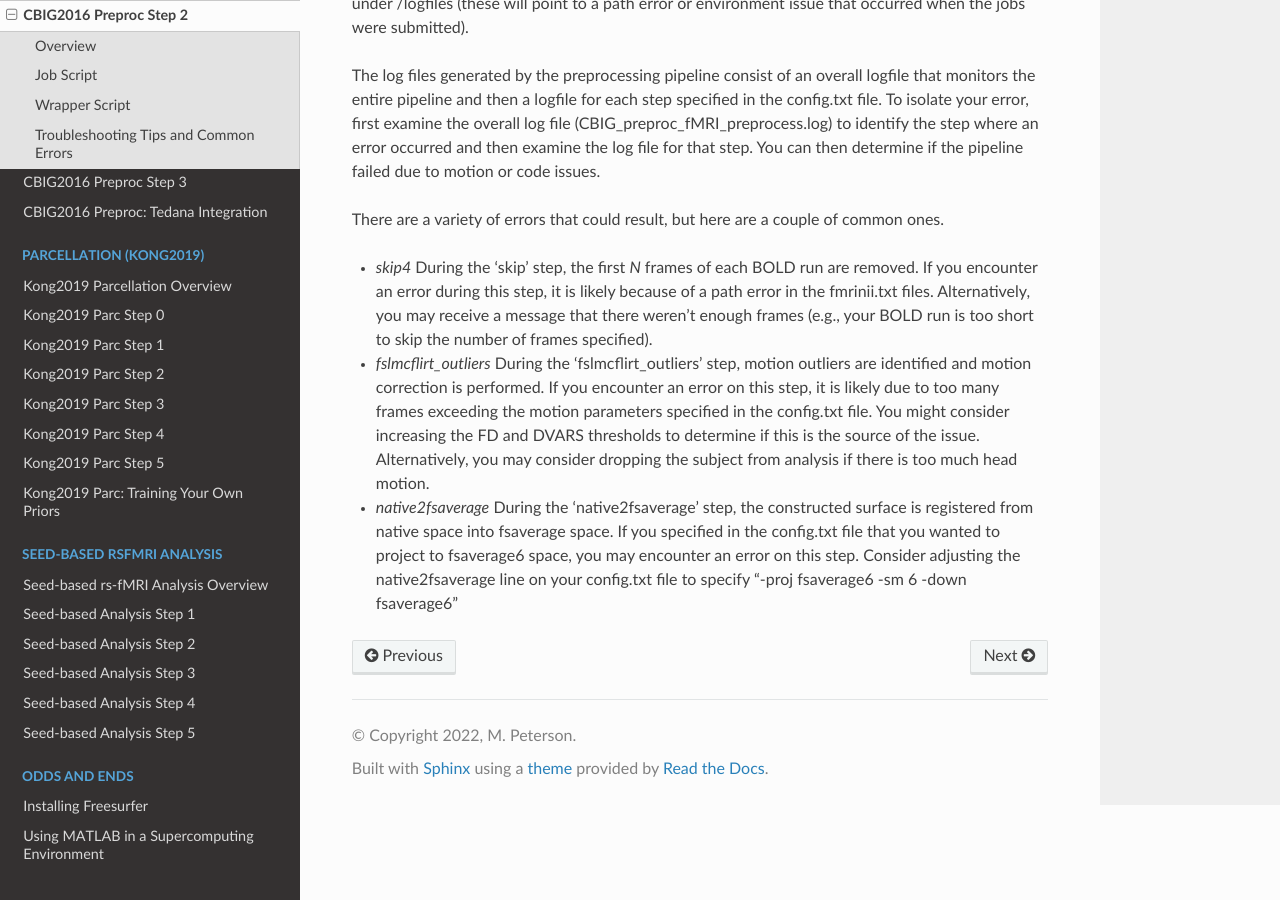
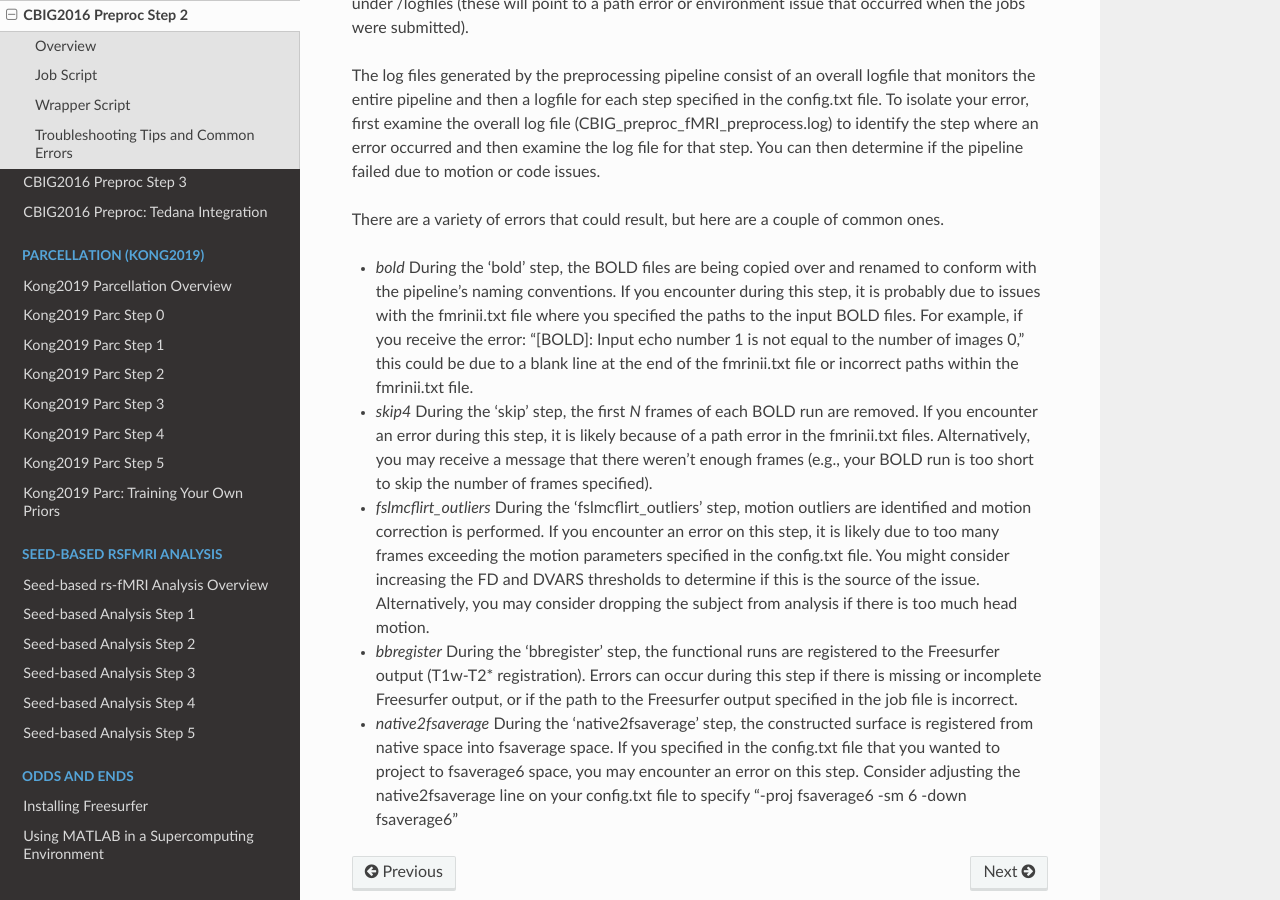
Before and after one commit to peter3200/NeuroDocs, a Sphinx documentation site: the page built from docs/source/cprep/cprep_2.rst, in a window 1280 px wide and 900 px high, scrolled down 1965 px. Built offline with Sphinx 7.4.7 and the Read the Docs theme 2.0.0, drawn with Linux system fonts in a browser that asks for light colours.

Commit message:
Add files via upload

```diff
--- a/docs/source/cprep/cprep_2.rst
+++ b/docs/source/cprep/cprep_2.rst
@@ -100,8 +100,12 @@ The log files generated by the preprocessing pipeline consist of an overall logf
 
 There are a variety of errors that could result, but here are a couple of common ones.
 
+* `bold` During the 'bold' step, the BOLD files are being copied over and renamed to conform with the pipeline's naming conventions. If you encounter during this step, it is probably due to issues with the fmrinii.txt file where you specified the paths to the input BOLD files. For example, if you receive the error: "[BOLD]: Input echo number 1 is not equal to the number of images 0," this could be due to a blank line at the end of the fmrinii.txt file or incorrect paths within the fmrinii.txt file.
+
 * `skip4` During the 'skip' step, the first `N` frames of each BOLD run are removed. If you encounter an error during this step, it is likely because of a path error in the fmrinii.txt files. Alternatively, you may receive a message that there weren't enough frames (e.g., your BOLD run is too short to skip the number of frames specified).
 
 * `fslmcflirt_outliers` During the 'fslmcflirt_outliers' step, motion outliers are identified and motion correction is performed. If you encounter an error on this step, it is likely due to too many frames exceeding the motion parameters specified in the config.txt file. You might consider increasing the FD and DVARS thresholds to determine if this is the source of the issue. Alternatively, you may consider dropping the subject from analysis if there is too much head motion.
 
+* `bbregister` During the 'bbregister' step, the functional runs are registered to the Freesurfer output (T1w-T2* registration). Errors can occur during this step if there is missing or incomplete Freesurfer output, or if the path to the Freesurfer output specified in the job file is incorrect.
+
 * `native2fsaverage` During the 'native2fsaverage' step, the constructed surface is registered from native space into fsaverage space. If you specified in the config.txt file that you wanted to project to fsaverage6 space, you may encounter an error on this step. Consider adjusting the native2fsaverage line on your config.txt file to specify "-proj fsaverage6 -sm 6 -down fsaverage6"
```
